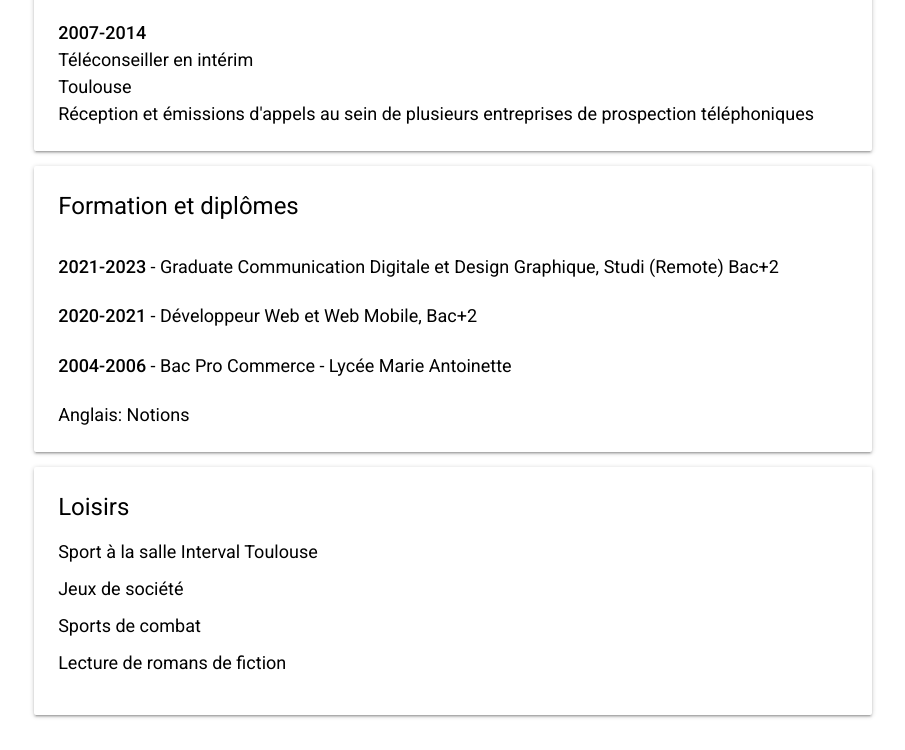
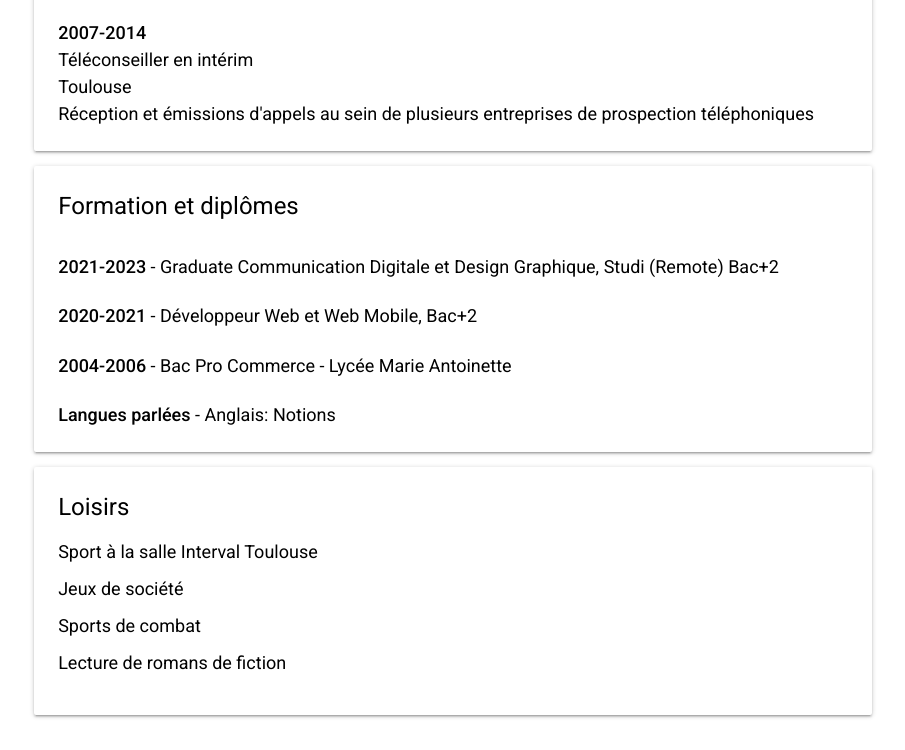
Before and after one commit to Longuevville/cv2025.io, a plain HTML site: page index.html in a window 1280 px wide. Shown: the part 1238-1988 px from the top of the page, without its empty margins (187-1092 px from the left). Drawn offline with nearby package versions, Linux system fonts and the light colour scheme.

Commit message:
Update index.html

```diff
--- a/index.html
+++ b/index.html
@@ -73,7 +73,7 @@
                         <p><strong>2021-2023</strong> - Graduate Communication Digitale et Design Graphique, Studi (Remote) Bac+2</p></br>
                         <p><strong>2020-2021</strong> - Développeur Web et Web Mobile, Bac+2</p></br>
                         <p><strong>2004-2006</strong> - Bac Pro Commerce - Lycée Marie Antoinette</p></br>
-                        <p>Anglais: Notions</p>
+                        <p><strong>Langues parlées</strong> - Anglais: Notions</p>
                     </div>
                 </div>
             </div>
```
